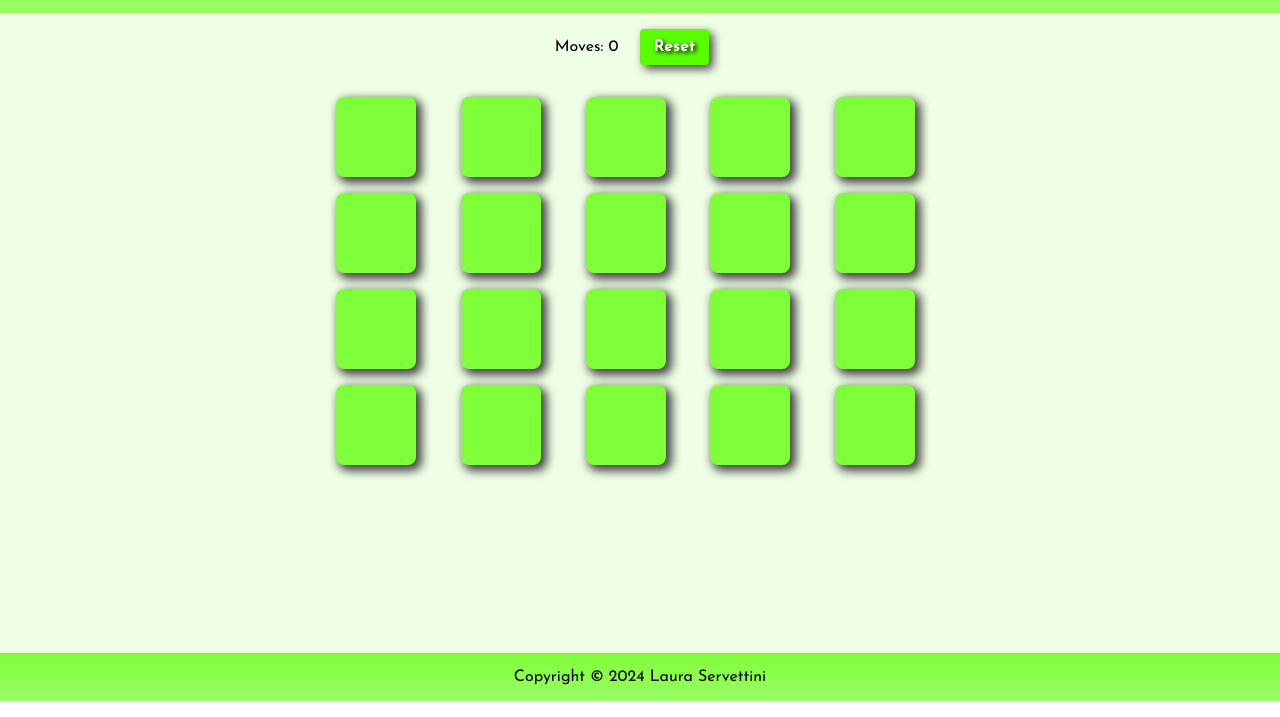
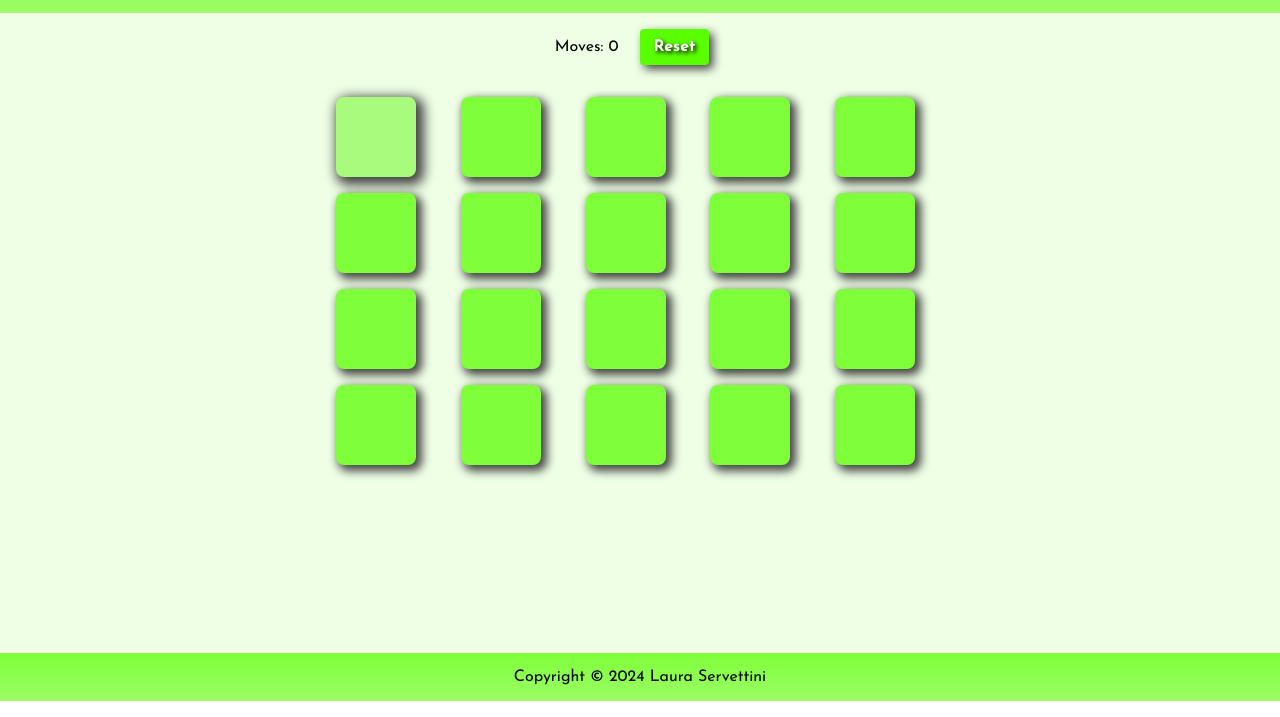
Before and after one commit to lauraservettini/jquery-memory-game, a plain HTML site: page index.html in a window 1280 px wide. In both pictures the pointer is over the element 376 px from the left and 220 px from the top of the page. Shown: the part 83-800 px from the top of the page. Drawn offline with Linux system fonts and the light colour scheme.

Commit message:
add hover effects on game tabs

```diff
--- a/styles/style.css
+++ b/styles/style.css
@@ -85,6 +85,11 @@ header h1 {
     box-shadow: 4px 4px 10px 2px rgb(67,67,67);
 }
 
+.memory-tab:hover {
+    background-color: rgb(168, 252, 123);
+    box-shadow: 4px 4px 12px 4px rgb(67,67,67);
+}
+
 .memory-tab img {
     display: none;
     border-radius: 8px;
```
